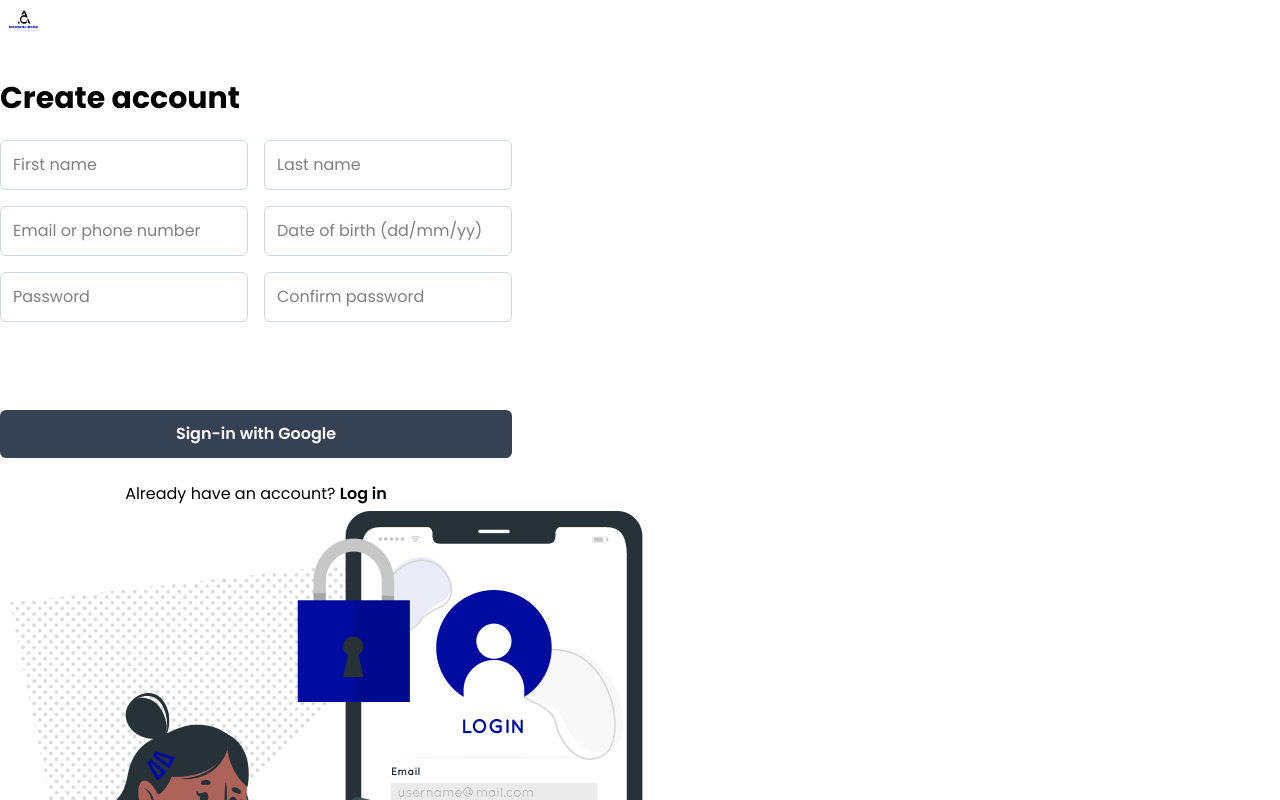
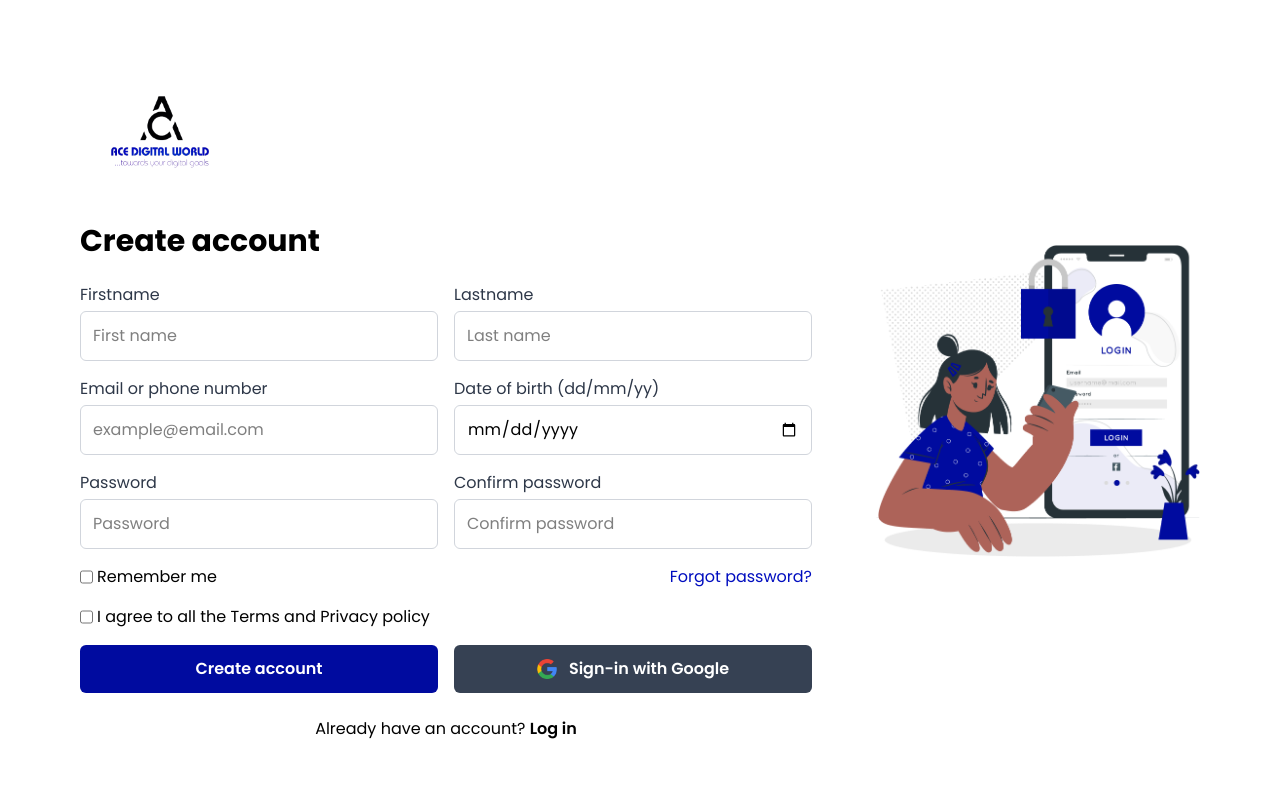
Before and after one commit to IFeanyI03/ace_crypto, a React (Vite) app: page /signup in a window 1280 px wide. Shown: the top 800 px of the page. Built offline with nearby package versions, Linux system fonts and the light colour scheme.

Commit message:
Auth design completed

```diff
--- a/src/components/AuthLayout.jsx
+++ b/src/components/AuthLayout.jsx
@@ -3,8 +3,8 @@ import illustration from '../assets/auth-illustration.png'; // Add the illustrat
 
 const AuthLayout = ({ children }) => {
   return (
-    <div className="auth-container">
-      <div className="auth-form-section">
+    <div className="auth-container flex justify-center px-20 h-screen gap-16 items-center">
+      <div className="auth-form-section w-fit">
         {children}
       </div>
       <div className="auth-illustration-section">
--- a/src/components/Services.jsx
+++ b/src/components/Services.jsx
@@ -37,7 +37,7 @@ const Services = () => {
       <div className="flex flex-col gap-4 text-center">
         <h2 className="text-[32px] font-bold">Web Development</h2>
         <p className="font-medium">Bringing IT solutions for your Business</p>
-        <div className="flex gap-21">
+        <div className="flex justify-between">
           {services.map(service => (
             <ServiceCard key={service.title} title={service.title} description={service.description} icon={service.icon} />
           ))}
--- a/src/components/SignInForm.jsx
+++ b/src/components/SignInForm.jsx
@@ -1,21 +1,24 @@
 import React from 'react';
 import { Link } from 'react-router-dom';
 import logo from '../assets/logo.png';
+import google from '../assets/google-icon.png';
 
 const SignInForm = () => {
   return (
     <div className="w-full max-w-md">
-      <img src={logo} alt="Ace Digital World" className="h-12 mb-8" />
+      <img src={logo} alt="Ace Digital World" className="h-[163px] w-[163px]" />
       <h2 className="text-3xl font-bold mb-6">Sign in</h2>
-      <form>
-        <div className="mb-4">
+      <form className='w-[358px] flex flex-col gap-4'>
+        <div className="w-full flex flex-col gap-1">
+          <label htmlFor="text">Email</label>
           <input type="text" placeholder="Email or phone number" required className="w-full p-3 border border-gray-300 rounded-md"/>
         </div>
-        <div className="mb-6">
+        <div className="flex flex-col gap-1 w-full">
+           <label htmlFor="password">Password</label>
           <input type="password" placeholder="Password" required className="w-full p-3 border border-gray-300 rounded-md"/>
         </div>
-        <button type="submit" className="w-full p-3 bg-primary text-white rounded-md font-semibold hover:bg-blue-700">Login</button>
-        <button type="button" className="w-full p-3 mt-4 bg-gray-700 text-white rounded-md font-semibold hover:bg-gray-800">Sign-in with Google</button>
+        <button type="submit" className="w-full p-3 bg-[#000B9F] text-white rounded-md font-semibold hover:bg-blue-700">Login</button>
+        <button type="button" className="w-full flex justify-center items-center gap-3 cursor-pointer p-3 bg-gray-700 text-white rounded-md font-semibold hover:bg-gray-800"><img className='w-5 h-5 object-contain' src={google} /> Sign-in with Google</button>
       </form>
       <p className="text-center mt-6">
         Don't have an account? <Link to="/signup" className="text-primary font-semibold">Sign up</Link>
--- a/src/components/SignUpForm.jsx
+++ b/src/components/SignUpForm.jsx
@@ -1,27 +1,63 @@
 import React from 'react';
 import { Link } from 'react-router-dom';
 import logo from '../assets/logo.png';
+import google from '../assets/google-icon.png';
 
 const SignUpForm = () => {
   return (
-    <div className="w-full max-w-lg">
-      <img src={logo} alt="Ace Digital World" className="h-12 mb-8" />
+    <div className="w-fit">
+      <img src={logo} alt="Ace Digital World" className="h-[163px] w-[163px]" />
       <h2 className="text-3xl font-bold mb-6">Create account</h2>
-      <form>
-        <div className="grid grid-cols-1 md:grid-cols-2 gap-4 mb-4">
-          <input type="text" placeholder="First name" required className="w-full p-3 border border-gray-300 rounded-md" />
-          <input type="text" placeholder="Last name" required className="w-full p-3 border border-gray-300 rounded-md" />
+      <form className='w-fit flex flex-col gap-4'>
+        <div className="flex w-fit gap-4">
+          <div className="flex flex-col gap-1 w-[358px] ">
+            <label className="text-[#2D3748] text-[14px}" htmlFor="text">Firstname</label>
+            <input type="text" placeholder="First name" required className="w-full p-3 border border-gray-300 rounded-md" />
+          </div>
+          <div className="flex flex-col gap-1 w-[358px] ">
+            <label className="text-[#2D3748] text-[14px}" htmlFor="text">Lastname</label>
+            <input type="text" placeholder="Last name" required className="w-[358px] p-3 border border-gray-300 rounded-md" />
+          </div>
         </div>
-         <div className="grid grid-cols-1 md:grid-cols-2 gap-4 mb-4">
-          <input type="text" placeholder="Email or phone number" required className="w-full p-3 border border-gray-300 rounded-md" />
-          <input type="text" placeholder="Date of birth (dd/mm/yy)" required className="w-full p-3 border border-gray-300 rounded-md" />
+        <div className="flex w-fit gap-4">
+          <div className="flex flex-col gap-1 w-[358px] ">
+            <label className="text-[#2D3748] text-[14px}" htmlFor="text">Email or phone number</label>
+            <input type="text" placeholder="example@email.com" required className="w-full p-3 border border-gray-300 rounded-md" />
+          </div>
+          <div className="flex flex-col gap-1 w-[358px] ">
+            <label className="text-[#2D3748] text-[14px}" htmlFor="text">Date of birth (dd/mm/yy)</label>
+            <input type="date" placeholder="Date of birth (dd/mm/yy)" required className="w-full p-3 border border-gray-300 rounded-md" />
+          </div>
         </div>
-        <div className="grid grid-cols-1 md:grid-cols-2 gap-4 mb-6">
-          <input type="password" placeholder="Password" required className="w-full p-3 border border-gray-300 rounded-md" />
-          <input type="password" placeholder="Confirm password" required className="w-full p-3 border border-gray-300 rounded-md" />
+        <div className="flex w-fit gap-4">
+          <div className="flex flex-col gap-1 w-[358px] ">
+            <label className="text-[#2D3748] text-[14px}" htmlFor="text">Password</label>
+            <input type="password" placeholder="Password" required className="w-full p-3 border border-gray-300 rounded-md" />
+          </div>
+          <div className="flex flex-col gap-1 w-[358px] ">
+            <label className="text-[#2D3748] text-[14px}" htmlFor="text">Confirm password</label>
+            <input type="password" placeholder="Confirm password" required className="w-full p-3 border border-gray-300 rounded-md" />
+          </div>
         </div>
-        <button type="submit" className="w-full p-3 bg-primary text-white rounded-md font-semibold hover:bg-blue-700">Create account</button>
-        <button type="button" className="w-full p-3 mt-4 bg-gray-700 text-white rounded-md font-semibold hover:bg-gray-800">Sign-in with Google</button>
+        <div className='flex justify-between w-full'>
+          <div className='flex flex-col gap-4'>
+            <div className='flex gap-1'>
+              <input type="checkbox" name="remember" id="" />
+              <label htmlFor="remember">Remember me</label>
+            </div>
+            <div className='flex gap-1'>
+              <input type="checkbox" name="agree" id="" />
+              <label htmlFor="agree">I agree to all the Terms and Privacy policy </label>
+            </div>
+          </div>
+          <Link className="text-[#000DBF]" to="/">Forgot password?</Link>
+        </div>
+        <div className='flex gap-4 w-fit'>
+          <button type="submit" className="w-[358px] cursor-pointer p-3 bg-[#000B9F] text-white rounded-md font-semibold hover:bg-blue-700">Create account</button>
+          <button type="button" className="w-[358px] flex justify-center items-center gap-3 cursor-pointer p-3 bg-gray-700 text-white rounded-md font-semibold hover:bg-gray-800"><img className='w-5 h-5 object-contain' src={google} /> Sign-in with Google</button>
+        </div>
+
+
       </form>
       <p className="text-center mt-6">
         Already have an account? <Link to="/signin" className="text-primary font-semibold">Log in</Link>
```
Also changed, not shown: src/assets/google-icon.png (added).
